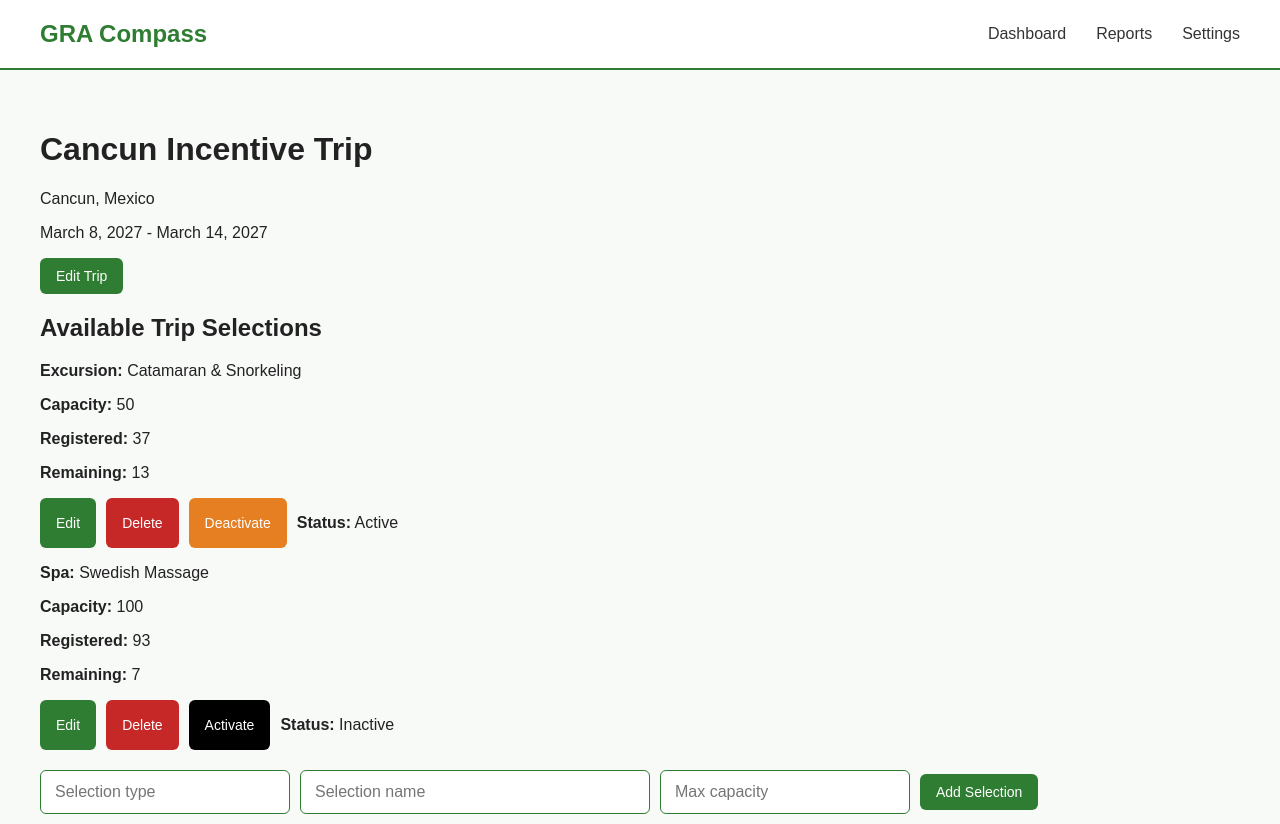
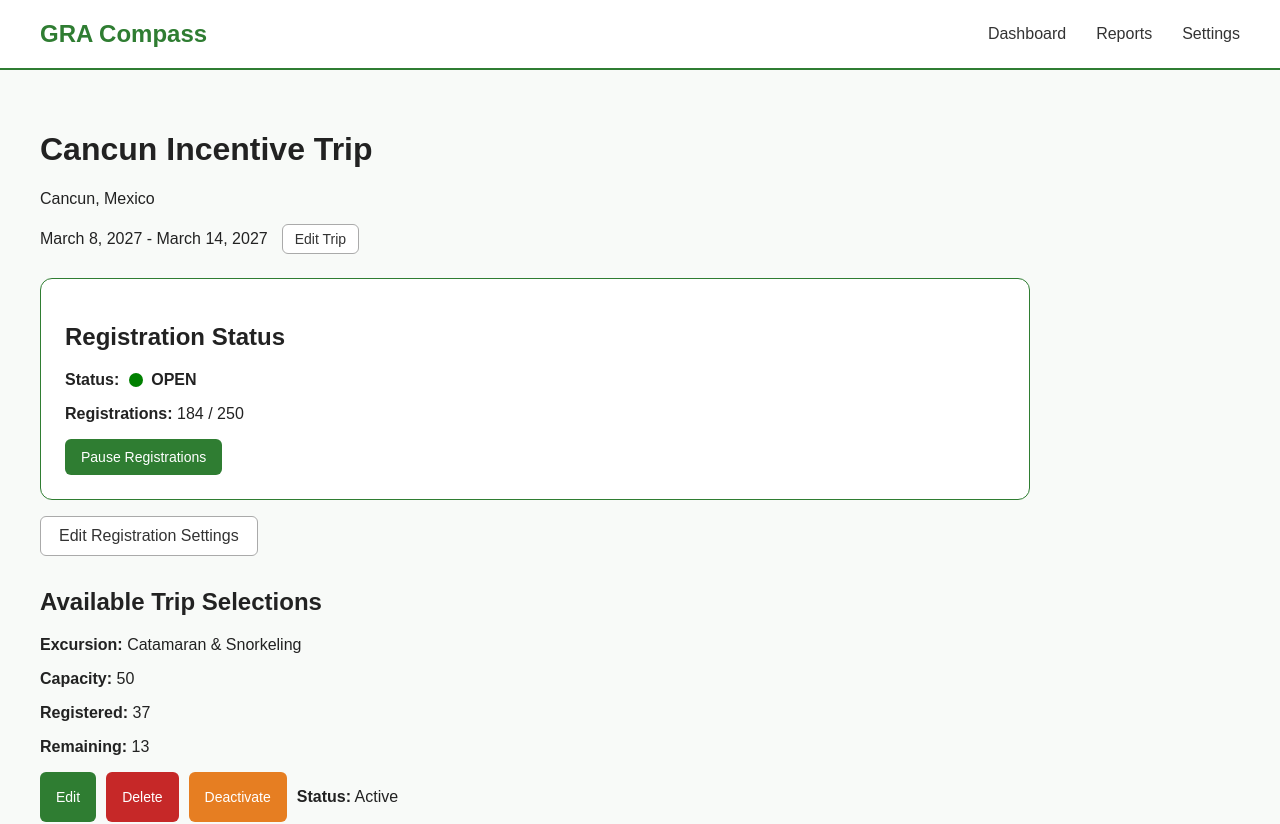
Before and after one commit to KenM66/gra-compass, a React (Vite) app in the folder gra-compass-react/: page /trips/1/manage in a window 1280 px wide. Shown: the top 824 px of the page. Built offline with nearby package versions, Linux system fonts and the light colour scheme.

Commit message:
Add registration capacity, status controls, and trip validation

```diff
--- a/gra-compass-react/src/components/TripManagement.css
+++ b/gra-compass-react/src/components/TripManagement.css
@@ -107,3 +107,122 @@
   opacity: 1;
   cursor: default;
 }
+.registration-status-row {
+  display: flex;
+  align-items: center;
+  gap: 10px;
+  margin-bottom: 12px;
+}
+
+.registration-status {
+  display: inline-flex;
+  align-items: center;
+  gap: 8px;
+  font-weight: 700;
+}
+
+.registration-status-dot {
+  width: 14px;
+  height: 14px;
+  border-radius: 50%;
+  display: inline-block;
+}
+
+.registration-status-open .registration-status-dot {
+  background-color: green;
+}
+
+.registration-status-paused .registration-status-dot {
+  background-color: #d4a017;
+}
+
+.registration-status-full .registration-status-dot {
+  background-color: red;
+}
+
+.registration-status-not-open .registration-status-dot {
+  background-color: #999;
+}
+.registration-controls {
+  background-color: white;
+  border: 1px solid #2f7d32;
+  border-radius: 12px;
+  padding: 24px;
+  margin-bottom: 16px;
+  max-width: 990px;
+}
+.trip-management-page .edit-registration-settings-button {
+  padding: 10px 18px;
+  display: block;
+  margin-top: 0;
+  margin-bottom: 32px;
+  background-color: white;
+  color: #333;
+  border: 1px solid #aaa;
+  border-radius: 6px;
+  cursor: pointer;
+  font-size: 16px;
+}
+
+.trip-management-page .edit-registration-settings-button:hover {
+  background-color: #f2f2f2;
+  border-color: #2f7d32;
+}
+.trip-summary-date-row {
+  display: flex;
+  align-items: center;
+  gap: 14px;
+  margin-bottom: 24px;
+}
+
+.trip-summary-date-row p {
+  margin: 0;
+}
+
+.trip-management-page .edit-trip-summary-button {
+  padding: 6px 12px;
+  background-color: white;
+  color: #333;
+  border: 1px solid #aaa;
+  border-radius: 6px;
+  cursor: pointer;
+  font-size: 14px;
+}
+
+.trip-management-page .edit-trip-summary-button:hover {
+  background-color: #f2f2f2;
+  border-color: #2f7d32;
+}
+.registration-settings-edit {
+  display: flex;
+  align-items: center;
+  gap: 12px;
+  margin-bottom: 24px;
+}
+
+.registration-settings-edit label {
+  font-weight: 600;
+  min-width: 160px;
+}
+
+.registration-settings-edit input {
+  width: 120px;
+  padding: 8px 10px;
+  border: 1px solid #aaa;
+  border-radius: 6px;
+  font-size: 16px;
+}
+
+.registration-settings-edit button {
+  padding: 8px 14px;
+  background-color: white;
+  color: #333;
+  border: 1px solid #aaa;
+  border-radius: 6px;
+  cursor: pointer;
+}
+
+.registration-settings-edit button:hover {
+  background-color: #f2f2f2;
+  border-color: #2f7d32;
+}
--- a/gra-compass-react/src/data/mockTrips.js
+++ b/gra-compass-react/src/data/mockTrips.js
@@ -6,6 +6,8 @@ const trips = [
     startDate: "March 8, 2027",
     endDate: "March 14, 2027",
     registrationCount: 184,
+    registrationCapacity: 250,
+    registrationsPaused: false,
   },
   {
     id: 2,
@@ -14,6 +16,8 @@ const trips = [
     startDate: "June 21, 2027",
     endDate: "June 28, 2027",
     registrationCount: 73,
+    registrationCapacity: 100,
+    registrationsPaused: false,
   },
 ];
 
--- a/gra-compass-react/src/pages/CreateTrip.jsx
+++ b/gra-compass-react/src/pages/CreateTrip.jsx
@@ -14,6 +14,10 @@ const CreateTrip = ({ setTrips }) => {
 
   const handleSubmit = (event) => {
     event.preventDefault();
+    if (endDate < startDate) {
+      alert("End date cannot be before the start date.");
+      return;
+    }
 
     if (!tripName.trim() || !destination.trim() || !startDate || !endDate) {
       alert("Trip name, destination, start date, and end date are required.");
@@ -27,6 +31,7 @@ const CreateTrip = ({ setTrips }) => {
       startDate,
       endDate,
       registrationCount: 0,
+      registrationCapacity: 0,
       imagePreview,
     };
 
--- a/gra-compass-react/src/pages/TripManagement.jsx
+++ b/gra-compass-react/src/pages/TripManagement.jsx
@@ -8,6 +8,29 @@ import "../components/TripManagement.css";
 const TripManagement = ({ trips, setTrips }) => {
   const { tripId } = useParams();
   const trip = trips.find((trip) => trip.id === Number(tripId));
+  console.log("Current trip:", trip);
+  const getRegistrationStatus = () => {
+    if (!trip) {
+      return "OPEN";
+    }
+
+    if (trip.registrationCapacity === 0) {
+      return "NOT OPEN";
+    }
+
+    if (trip.registrationCount >= trip.registrationCapacity) {
+      return "FULL";
+    }
+
+    if (trip.registrationsPaused) {
+      return "PAUSED";
+    }
+
+    return "OPEN";
+  };
+
+  const registrationStatus = getRegistrationStatus();
+
   const [editTripName, setEditTripName] = useState(trip?.name || "");
   const [editDestination, setEditDestination] = useState(
     trip?.destination || "",
@@ -172,6 +195,12 @@ const TripManagement = ({ trips, setTrips }) => {
   const [editName, setEditName] = useState("");
   const [newMaxCapacity, setNewMaxCapacity] = useState("");
   const [editMaxCapacity, setEditMaxCapacity] = useState("");
+  const [isEditingRegistrationSettings, setIsEditingRegistrationSettings] =
+    useState(false);
+
+  const [editRegistrationCapacity, setEditRegistrationCapacity] = useState(
+    trip?.registrationCapacity ?? 0,
+  );
 
   const handleAddSelection = () => {
     if (!newType.trim() || !newName.trim()) {
@@ -287,6 +316,56 @@ const TripManagement = ({ trips, setTrips }) => {
     setSelections(updatedSelections);
   };
 
+  const handlePauseRegistrations = () => {
+    setTrips((currentTrips) =>
+      currentTrips.map((currentTrip) =>
+        currentTrip.id === Number(tripId)
+          ? {
+              ...currentTrip,
+              registrationsPaused: true,
+            }
+          : currentTrip,
+      ),
+    );
+  };
+
+  const handleResumeRegistrations = () => {
+    setTrips((currentTrips) =>
+      currentTrips.map((currentTrip) =>
+        currentTrip.id === Number(tripId)
+          ? {
+              ...currentTrip,
+              registrationsPaused: false,
+            }
+          : currentTrip,
+      ),
+    );
+  };
+
+  const handleSaveRegistrationCapacity = () => {
+    const capacity = Number(editRegistrationCapacity);
+
+    if (capacity < trip.registrationCount) {
+      alert(
+        `Capacity cannot be lower than the ${trip.registrationCount} existing registrations.`,
+      );
+      return;
+    }
+
+    setTrips((currentTrips) =>
+      currentTrips.map((currentTrip) =>
+        currentTrip.id === Number(tripId)
+          ? {
+              ...currentTrip,
+              registrationCapacity: capacity,
+            }
+          : currentTrip,
+      ),
+    );
+
+    setIsEditingRegistrationSettings(false);
+  };
+
   return (
     <main className="trip-management-page">
       {isEditingTrip && (
@@ -389,14 +468,90 @@ const TripManagement = ({ trips, setTrips }) => {
 
       <h1>{trip?.name || "Trip Management"}</h1>
       <p>{trip?.destination}</p>
-      <p>
-        {formatDateForDisplay(trip?.startDate)} -{" "}
-        {formatDateForDisplay(trip?.endDate)}
-      </p>
+      <div className="trip-summary-date-row">
+        <p>
+          {formatDateForDisplay(trip?.startDate)} -{" "}
+          {formatDateForDisplay(trip?.endDate)}
+        </p>
 
-      <button type="button" onClick={() => setIsEditingTrip(true)}>
-        Edit Trip
+        <button
+          type="button"
+          className="edit-trip-summary-button"
+          onClick={() => setIsEditingTrip(true)}
+        >
+          Edit Trip
+        </button>
+      </div>
+      <div className="registration-controls">
+        <h2>Registration Status</h2>
+
+        <div className="registration-status-row">
+          <strong>Status:</strong>
+
+          <span
+            className={`registration-status registration-status-${registrationStatus
+              .toLowerCase()
+              .replace(" ", "-")}`}
+          >
+            <span className="registration-status-dot"></span>
+            {registrationStatus}
+          </span>
+        </div>
+
+        <p>
+          <strong>Registrations:</strong> {trip?.registrationCount} /{" "}
+          {trip?.registrationCapacity}
+        </p>
+
+        {registrationStatus === "OPEN" && (
+          <button type="button" onClick={handlePauseRegistrations}>
+            Pause Registrations
+          </button>
+        )}
+
+        {registrationStatus === "PAUSED" && (
+          <button type="button" onClick={handleResumeRegistrations}>
+            Resume Registrations
+          </button>
+        )}
+      </div>
+      <button
+        type="button"
+        className="edit-registration-settings-button"
+        onClick={() => setIsEditingRegistrationSettings(true)}
+      >
+        Edit Registration Settings
       </button>
+
+      {isEditingRegistrationSettings && (
+        <div className="registration-settings-edit">
+          <label htmlFor="editRegistrationCapacity">
+            Registration Capacity
+          </label>
+
+          <input
+            id="editRegistrationCapacity"
+            type="number"
+            min={trip?.registrationCount || 0}
+            step="1"
+            value={editRegistrationCapacity}
+            onChange={(event) =>
+              setEditRegistrationCapacity(event.target.value)
+            }
+          />
+
+          <button type="button" onClick={handleSaveRegistrationCapacity}>
+            Save
+          </button>
+
+          <button
+            type="button"
+            onClick={() => setIsEditingRegistrationSettings(false)}
+          >
+            Cancel
+          </button>
+        </div>
+      )}
 
       <section>
         <h2>Available Trip Selections</h2>
```
